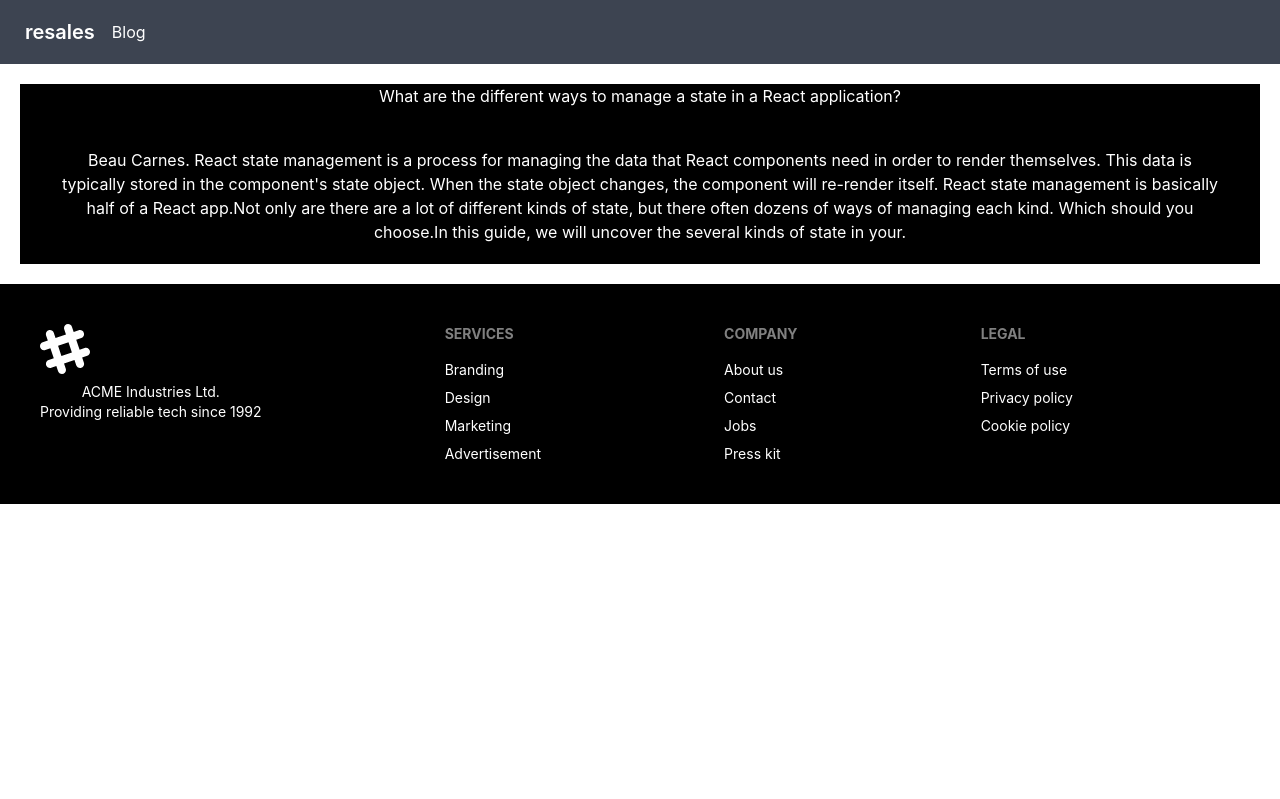
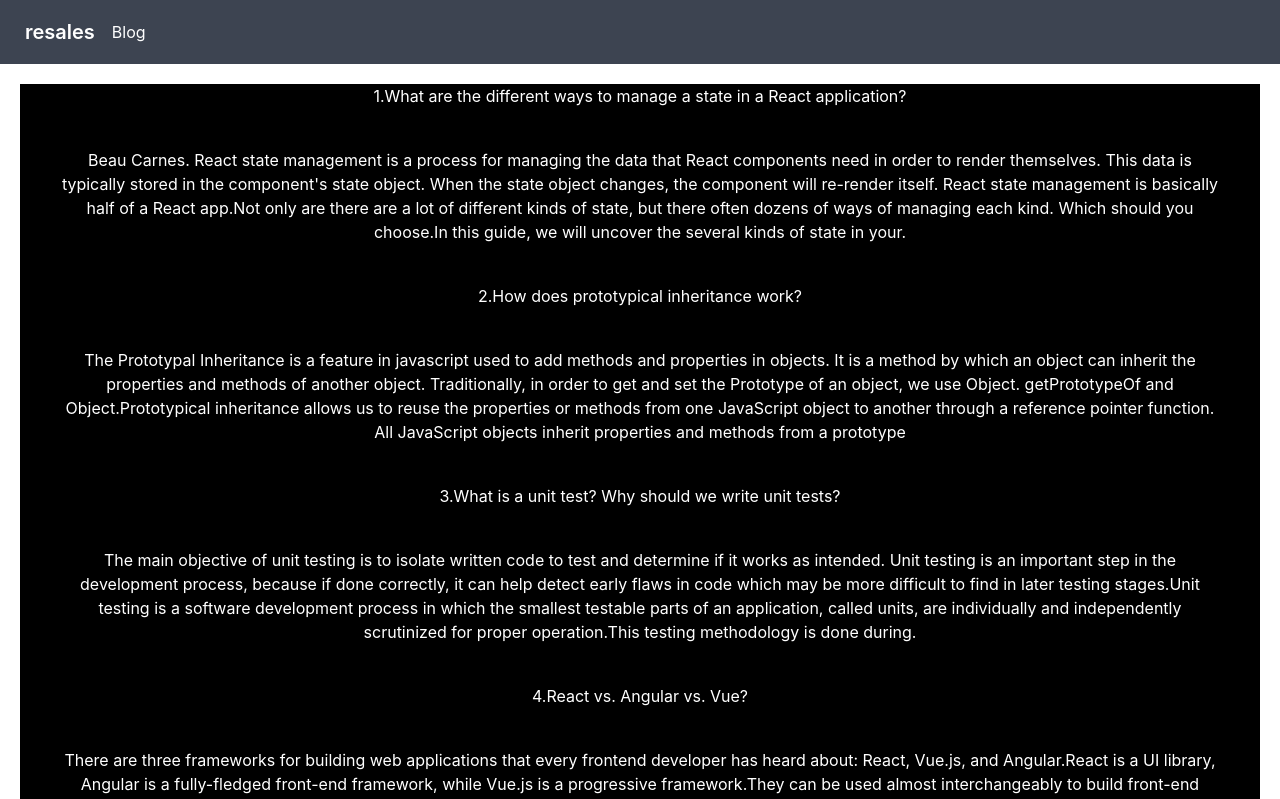
Before and after one commit to AsaduzzamanAshik1610/resales-mrket, a React (Create React App) app: page /blog in a window 1280 px wide. Shown: the top 799 px of the page. Built offline with nearby package versions, Linux system fonts and the light colour scheme.

Commit message:
added the blog part

```diff
--- a/src/Components/Blog/Blog.js
+++ b/src/Components/Blog/Blog.js
@@ -3,9 +3,16 @@ import React from 'react';
 const Blog = () => {
     return (
         <div className='m-5 bg-black'>
-          <h1 className=' text-white'>What are the different ways to manage a state in a React application?</h1>
+          <h1 className=' text-white'>1.What are the different ways to manage a state in a React application?</h1>
           <p className='text-white m-5 p-5'>Beau Carnes. React state management is a process for managing the data that React components need in order to render themselves. This data is typically stored in the component's state object. When the state object changes, the component will re-render itself. React state management is basically half of a React app.Not only are there are a lot of different kinds of state, but there often dozens of ways of managing each kind. Which should you choose.In this guide, we will uncover the several kinds of state in your.</p>
+         <h1 className='text-white'>2.How does prototypical inheritance work?</h1>
+         <p className='text-white m-5 p-5'>The Prototypal Inheritance is a feature in javascript used to add methods and properties in objects. It is a method by which an object can inherit the properties and methods of another object. Traditionally, in order to get and set the Prototype of an object, we use Object. getPrototypeOf and Object.Prototypical inheritance allows us to reuse the properties or methods from one JavaScript object to another through a reference pointer function. All JavaScript objects inherit properties and methods from a prototype</p>
+         <h1 className='text-white'>3.What is a unit test? Why should we write unit tests?</h1>
+         <p className='text-white m-5 p-5'>The main objective of unit testing is to isolate written code to test and determine if it works as intended. Unit testing is an important step in the development process, because if done correctly, it can help detect early flaws in code which may be more difficult to find in later testing stages.Unit testing is a software development process in which the smallest testable parts of an application, called units, are individually and independently scrutinized for proper operation.This testing methodology is done during. </p>
+         <h1 className='text-white'>4.React vs. Angular vs. Vue?</h1>
+         <p className='text-white m-5 p-5'>There are three frameworks for building web applications that every frontend developer has heard about: React, Vue.js, and Angular.React is a UI library, Angular is a fully-fledged front-end framework, while Vue.js is a progressive framework.They can be used almost interchangeably to build front-end applications, but theyre not 100 percent the same, so it makes sense to compare them and understand their differences.Each framework is component-based and allows the rapid creation of UI features.However, they all have a different structure and architecture — so first, well look into their architectural differences to understand the philosophy behind them.</p>
         </div>
+
     );
 };
 
--- a/src/Components/Footer/Footer.js
+++ b/src/Components/Footer/Footer.js
@@ -8,21 +8,21 @@ const Footer = () => {
                     <svg width="50" height="50" viewBox="0 0 24 24" xmlns="http://www.w3.org/2000/svg" fillRule="evenodd" clipRule="evenodd" className="fill-current"><path d="M22.672 15.226l-2.432.811.841 2.515c.33 1.019-.209 2.127-1.23 2.456-1.15.325-2.148-.321-2.463-1.226l-.84-2.518-5.013 1.677.84 2.517c.391 1.203-.434 2.542-1.831 2.542-.88 0-1.601-.564-1.86-1.314l-.842-2.516-2.431.809c-1.135.328-2.145-.317-2.463-1.229-.329-1.018.211-2.127 1.231-2.456l2.432-.809-1.621-4.823-2.432.808c-1.355.384-2.558-.59-2.558-1.839 0-.817.509-1.582 1.327-1.846l2.433-.809-.842-2.515c-.33-1.02.211-2.129 1.232-2.458 1.02-.329 2.13.209 2.461 1.229l.842 2.515 5.011-1.677-.839-2.517c-.403-1.238.484-2.553 1.843-2.553.819 0 1.585.509 1.85 1.326l.841 2.517 2.431-.81c1.02-.33 2.131.211 2.461 1.229.332 1.018-.21 2.126-1.23 2.456l-2.433.809 1.622 4.823 2.433-.809c1.242-.401 2.557.484 2.557 1.838 0 .819-.51 1.583-1.328 1.847m-8.992-6.428l-5.01 1.675 1.619 4.828 5.011-1.674-1.62-4.829z"></path></svg>
                     <p>ACME Industries Ltd.<br />Providing reliable tech since 1992</p>
                 </div>
-                <div>
-                    <span className="footer-title">Services</span>
+                <div className='text-white '>
+                    <span className="footer-titl">Services</span>
                     <a className="link link-hover">Branding</a>
                     <a className="link link-hover">Design</a>
                     <a className="link link-hover">Marketing</a>
                     <a className="link link-hover">Advertisement</a>
                 </div>
-                <div>
+                <div className='text-white '>
                     <span className="footer-title">Company</span>
                     <a className="link link-hover">About us</a>
                     <a className="link link-hover">Contact</a>
                     <a className="link link-hover">Jobs</a>
                     <a className="link link-hover">Press kit</a>
                 </div>
-                <div>
+                <div className='text-white '>
                     <span className="footer-title">Legal</span>
                     <a className="link link-hover">Terms of use</a>
                     <a className="link link-hover">Privacy policy</a>
```
